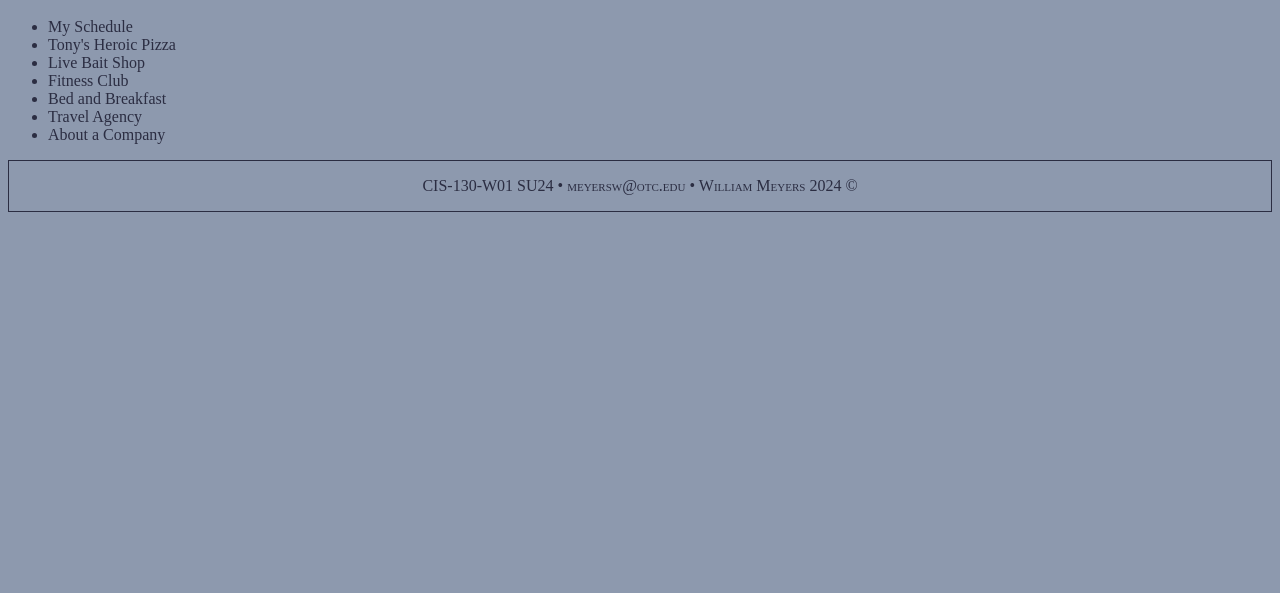
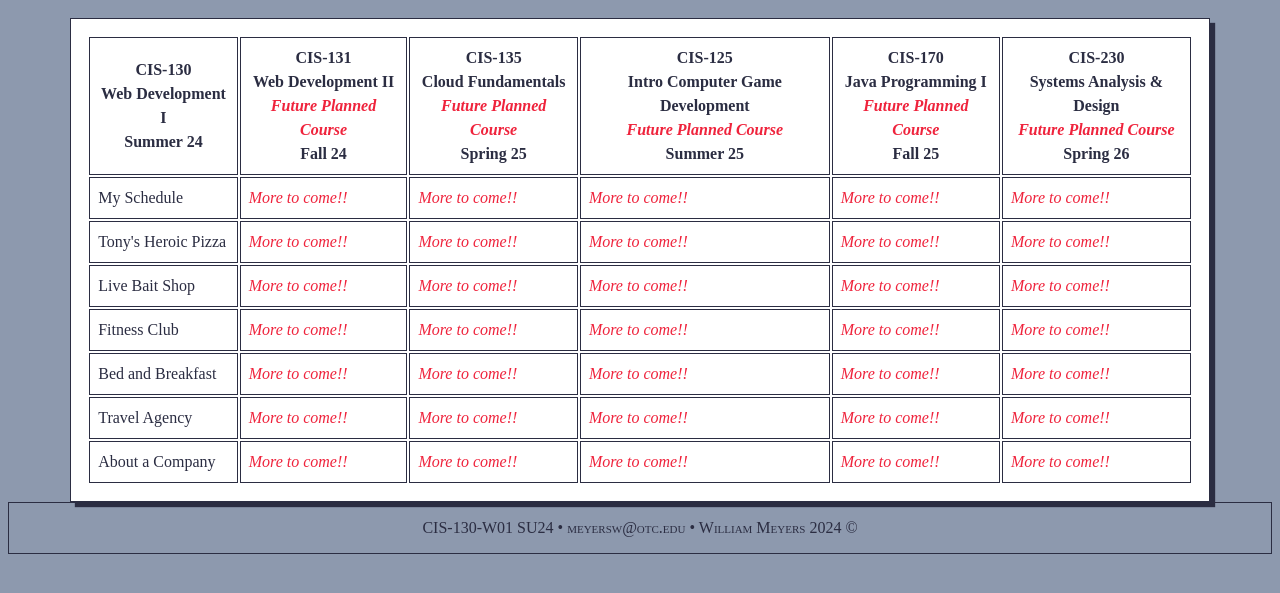
Before and after one commit to meyersw/meyersw.github.io, a plain HTML site: page projects.html in a window 1280 px wide. Shown: the part 195-788 px from the top of the page. Drawn offline with Linux system fonts and the light colour scheme.

Commit message:
Table Complete

```diff
--- a/projects.html
+++ b/projects.html
@@ -34,15 +34,76 @@
 
 
         <div class="projects">
-            <ul>
-                <li><a href="schedule/mySchedule.html" target="_blank">My Schedule</a></li>
-                <li><a href="pizza/menu.html" target="_blank">Tony's Heroic Pizza</a></li>
-                <li><a href="bait/" target="_blank">Live Bait Shop</a></li>
-                <li><a href="fitness/" target="_blank">Fitness Club</a></li>
-                <li><a href="bandb/" target="_blank">Bed and Breakfast</a></li>
-                <li><a href="travel/parismo.html" target="_blank">Travel Agency</a></li>
-                <li><a href="company/" target="_blank">About a Company</a></li>
-            </ul>
+
+<table>
+    <tr>
+    <th>CIS-130<br>Web Development I<br>Summer 24</th>
+    <th>CIS-131<br>Web Development II<br><em>Future Planned Course</em><br>Fall 24</th>
+    <th>CIS-135<br>Cloud Fundamentals<br><em>Future Planned Course</em><br>Spring 25</th>
+    <th>CIS-125<br>Intro Computer Game Development<br><em>Future Planned Course</em><br>Summer 25</th>
+    <th>CIS-170<br>Java Programming I<br><em>Future Planned Course</em><br>Fall 25</th>
+    <th>CIS-230<br>Systems Analysis & Design<br><em>Future Planned Course</em><br>Spring 26</th>
+    </tr>
+    <tr>
+        <td><a href="schedule/mySchedule.html" target="_blank">My Schedule</a></td>
+        <td><em>More to come!!</em></td>
+        <td><em>More to come!!</em></td>
+        <td><em>More to come!!</em></td>
+        <td><em>More to come!!</em></td>
+        <td><em>More to come!!</em></td>
+    </tr>
+    <tr>
+        <td><a href="pizza/menu.html" target="_blank">Tony's Heroic Pizza</a></td>
+        <td><em>More to come!!</em></td>
+        <td><em>More to come!!</em></td>
+        <td><em>More to come!!</em></td>
+        <td><em>More to come!!</em></td>
+        <td><em>More to come!!</em></td>
+    </tr>
+    <tr>
+        <td><a href="bait/" target="_blank">Live Bait Shop</a></td>
+        <td><em>More to come!!</em></td>
+        <td><em>More to come!!</em></td>
+        <td><em>More to come!!</em></td>
+        <td><em>More to come!!</em></td>
+        <td><em>More to come!!</em></td>
+    </tr>
+    <tr>
+        <td><a href="fitness/" target="_blank">Fitness Club</a></td>
+        <td><em>More to come!!</em></td>
+        <td><em>More to come!!</em></td>
+        <td><em>More to come!!</em></td>
+        <td><em>More to come!!</em></td>
+        <td><em>More to come!!</em></td>
+    </tr>
+    <tr>
+        <td><a href="bandb/" target="_blank">Bed and Breakfast</a></td>
+        <td><em>More to come!!</em></td>
+        <td><em>More to come!!</em></td>
+        <td><em>More to come!!</em></td>
+        <td><em>More to come!!</em></td>
+        <td><em>More to come!!</em></td>
+    </tr>
+    <tr>
+        <td><a href="travel/parismo.html" target="_blank">Travel Agency</a></td>
+        <td><em>More to come!!</em></td>
+        <td><em>More to come!!</em></td>
+        <td><em>More to come!!</em></td>
+        <td><em>More to come!!</em></td>
+        <td><em>More to come!!</em></td>
+    </tr>
+    <tr>
+        <td><a href="company/" target="_blank">About a Company</a></td>
+        <td><em>More to come!!</em></td>
+        <td><em>More to come!!</em></td>
+        <td><em>More to come!!</em></td>
+        <td><em>More to come!!</em></td>
+        <td><em>More to come!!</em></td>
+    </tr>
+</table>
+
+
+
 
 
         </div>
--- a/styles.css
+++ b/styles.css
@@ -4,7 +4,7 @@
 CIS-130-W01 SU24
 Final Project
 July 26, 2024
-index.html */
+styles.css */
 
 
 :root {
@@ -62,7 +62,7 @@ nav>ul>li {
 }
 
 nav>ul>li:hover,
-ul>li>a:hover {
+ul>li>a:hover,td:hover {
     background-color: var(--highlight);
     color: var(--light);
     border-color: var(--dark);
@@ -101,7 +101,8 @@ footer {
     width: 100%;
 }
 
-.badge{
+
+.badge, .projects{
 display: flex;
 margin-left: auto;
 margin-right: auto;
@@ -109,6 +110,19 @@ justify-content: center;
 border: 1px solid;
 box-shadow: 5px 5px 1px var(--dark);
 background-color: white;
+}
+
+.projects{
+    width: 90%;
+    line-height: 1.5em;
+}
+
+table{padding: 1em}
+
+tr,td,th{
+    border: 1px solid;
+    line-height: 1.5em;
+    padding: .5em;
 }
 
 fieldset {
@@ -142,6 +156,10 @@ textarea {
 }
 
 
+em{
+    color: var(--highlight);
+}
+
 @media screen and (min-width: 600px) {
     .aboutme {
         display: flex;
```
Also changed, not shown: thankyou.html (+1 -1 lines), wireframe.html (+1 -1 lines).
